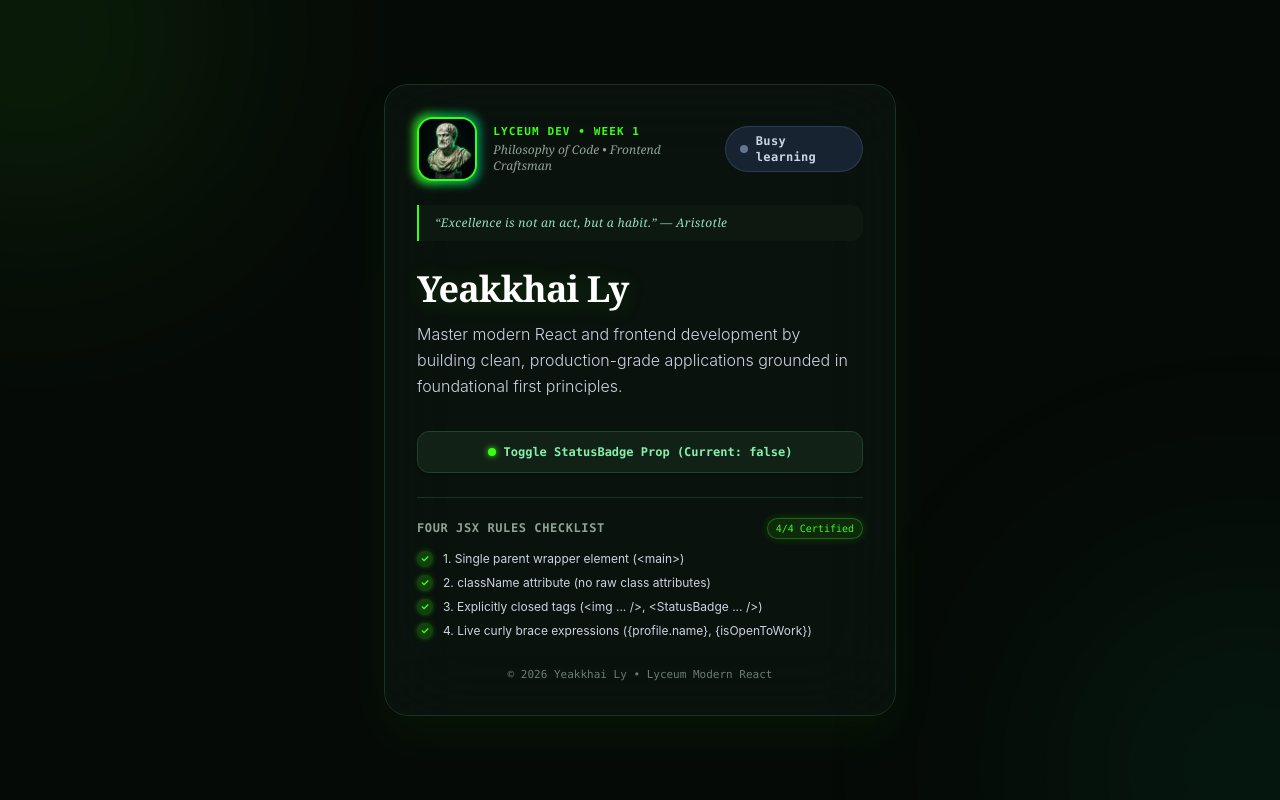
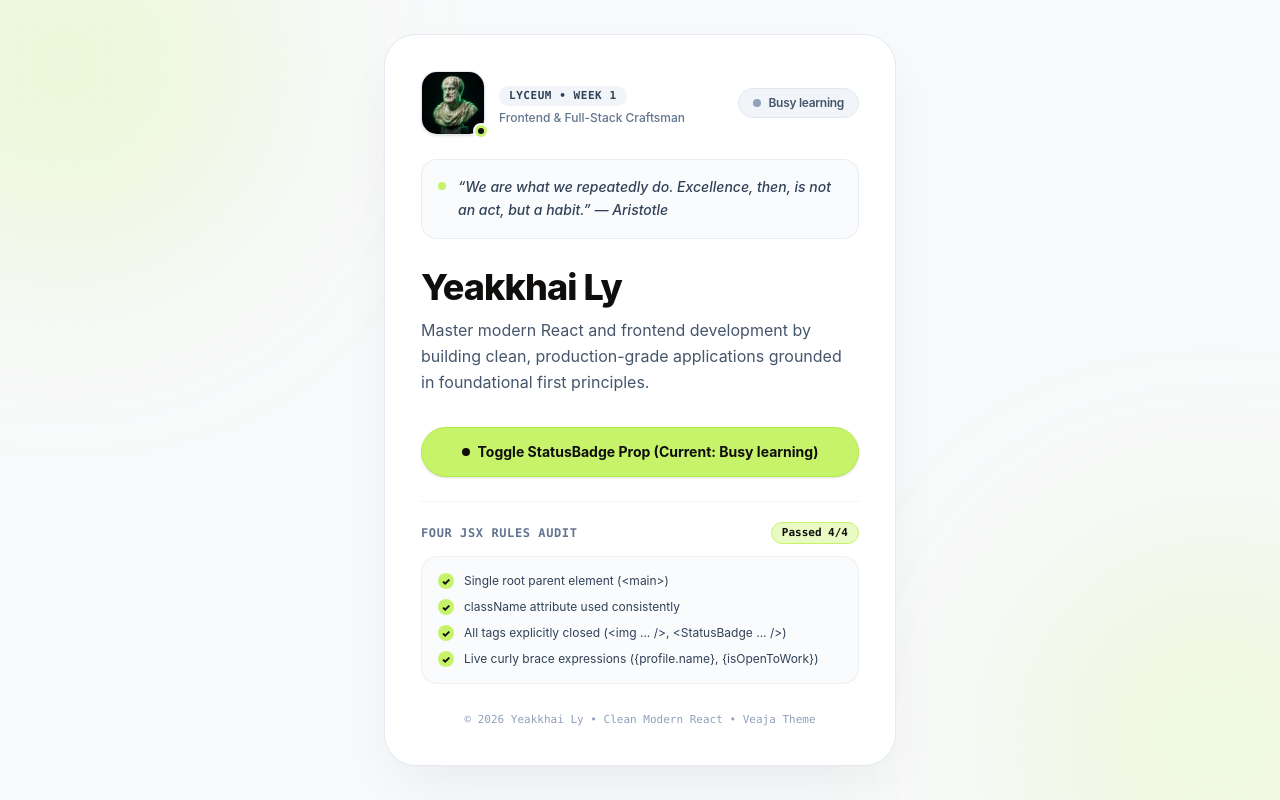
Before and after one commit to lyyeakkhai/my-portfolio, a React (Vite) app: page / in a window 1280 px wide. Built offline with nearby package versions, Linux system fonts and the light colour scheme.

Commit message:
feat: apply clean white background and Veaja electric lime theme

```diff
--- a/src/App.jsx
+++ b/src/App.jsx
@@ -6,116 +6,121 @@ export default function App() {
 
   const profile = {
     name: "Yeakkhai Ly",
-    title: "Philosophy of Code • Frontend Craftsman",
-    quote: "“Excellence is not an act, but a habit.” — Aristotle",
+    role: "Frontend & Full-Stack Craftsman",
+    quote: "“We are what we repeatedly do. Excellence, then, is not an act, but a habit.” — Aristotle",
     goal: "Master modern React and frontend development by building clean, production-grade applications grounded in foundational first principles.",
     year: new Date().getFullYear(),
   };
 
   return (
-    <main className="min-h-screen bg-[#060a07] text-slate-100 flex flex-col items-center justify-center p-6 selection:bg-[#39ff14]/30 relative overflow-hidden font-sans">
-      {/* Background ambient neon orbs */}
-      <div className="absolute -top-40 -left-40 w-96 h-96 bg-[#39ff14]/10 rounded-full blur-[128px] pointer-events-none" />
-      <div className="absolute -bottom-40 -right-40 w-96 h-96 bg-emerald-500/10 rounded-full blur-[128px] pointer-events-none" />
+    <main className="min-h-screen bg-[#f8f9fa] text-[#0f0e0d] flex flex-col items-center justify-center p-4 sm:p-8 selection:bg-[#c7f36b] font-sans relative overflow-hidden">
+      {/* Veaja-style subtle glowing radial ambient lights */}
+      <div className="absolute -top-32 -left-32 w-96 h-96 bg-[#c7f36b]/25 rounded-full blur-[100px] pointer-events-none" />
+      <div className="absolute -bottom-32 -right-32 w-96 h-96 bg-[#c7f36b]/20 rounded-full blur-[100px] pointer-events-none" />
 
-      {/* Main Aristotle Theme Card Container */}
-      <section className="relative z-10 w-full max-w-lg bg-[#0b130e]/90 backdrop-blur-2xl border border-[#1b3121] rounded-3xl p-8 shadow-[0_20px_50px_rgba(0,0,0,0.8)] shadow-[#39ff14]/5 space-y-6">
+      {/* Main Container */}
+      <section className="relative z-10 w-full max-w-lg bg-white/95 backdrop-blur-md rounded-[32px] border border-slate-200/90 p-7 sm:p-9 shadow-[0_25px_60px_-15px_rgba(15,14,13,0.07)] space-y-6">
 
-        {/* Card Header: Aristotle Bust & StatusBadge */}
+        {/* Header Bar: Aristotle Avatar & Status Badge */}
         <div className="flex items-center justify-between gap-4">
-          <div className="flex items-center gap-4">
-            <div className="relative group">
-              <div className="absolute -inset-1 bg-gradient-to-r from-[#39ff14] to-emerald-600 rounded-2xl blur-xs opacity-75 group-hover:opacity-100 transition duration-300" />
+          <div className="flex items-center gap-3.5">
+            <div className="relative">
               <img
                 src="/aristotle.jpg"
-                alt="Aristotle with Neon Green Cybernetics"
-                className="relative w-16 h-16 rounded-2xl object-cover border-2 border-[#39ff14] shadow-md shadow-[#39ff14]/20"
+                alt="Aristotle Portrait with Neon Accent"
+                className="w-14 h-14 sm:w-16 sm:h-16 rounded-2xl object-cover border border-slate-200 shadow-sm"
               />
+              <span className="absolute -bottom-1 -right-1 w-4 h-4 rounded-full bg-[#c7f36b] border-2 border-white flex items-center justify-center">
+                <span className="w-1.5 h-1.5 rounded-full bg-[#0f0e0d]" />
+              </span>
             </div>
             <div>
-              <p className="text-[11px] font-mono uppercase tracking-widest text-[#39ff14] font-bold">
-                LYCEUM DEV • WEEK 1
-              </p>
-              <p className="text-xs text-[#8fa394] font-serif italic pt-0.5">
-                {profile.title}
+              <span className="inline-flex items-center gap-1.5 px-2.5 py-0.5 rounded-full text-[11px] font-mono font-bold tracking-wider uppercase bg-slate-100 text-slate-700">
+                Lyceum • Week 1
+              </span>
+              <p className="text-xs text-slate-500 font-medium pt-1">
+                {profile.role}
               </p>
             </div>
           </div>
           <StatusBadge isOpenToWork={isOpenToWork} />
         </div>
 
-        {/* Aristotle Epigraph */}
-        <div className="bg-[#0f1d13]/60 border-l-2 border-[#39ff14] px-4 py-2.5 rounded-r-xl">
-          <p className="text-xs font-serif italic text-emerald-200/90 tracking-wide">
+        {/* Aristotle Epigraph Card */}
+        <div className="bg-slate-50/80 border border-slate-200/70 rounded-2xl p-4 flex items-start gap-3">
+          <span className="w-2 h-2 rounded-full bg-[#c7f36b] mt-1.5 shrink-0" />
+          <p className="text-xs sm:text-sm font-medium text-slate-700 italic leading-relaxed">
             {profile.quote}
           </p>
         </div>
 
-        {/* Profile Content */}
-        <div className="space-y-3 pt-1">
-          <h1 className="text-3xl sm:text-4xl font-serif font-bold tracking-tight text-white drop-shadow-[0_2px_10px_rgba(57,255,20,0.15)]">
+        {/* Profile Identity & Mission */}
+        <div className="space-y-2.5 pt-1">
+          <h1 className="text-3xl sm:text-4xl font-extrabold tracking-tight text-[#0f0e0d]">
             {profile.name}
           </h1>
-          <p className="text-slate-300 text-sm sm:text-base leading-relaxed font-light">
+          <p className="text-slate-600 text-sm sm:text-base leading-relaxed font-normal">
             {profile.goal}
           </p>
         </div>
 
-        {/* Interactive Status Toggle */}
+        {/* Primary Veaja-Style Pill Action Button */}
         <div className="pt-2">
           <button
             type="button"
             onClick={() => setIsOpenToWork(!isOpenToWork)}
-            className="w-full py-3 px-4 rounded-xl text-xs font-mono font-semibold bg-[#112116] hover:bg-[#162e1e] active:scale-[0.99] transition-all duration-200 border border-[#23422a] text-[#86efac] hover:border-[#39ff14]/60 flex items-center justify-center gap-2 cursor-pointer shadow-sm hover:shadow-[0_0_15px_rgba(57,255,20,0.15)]"
+            className="w-full py-3.5 px-6 rounded-full font-bold text-xs sm:text-sm bg-[#c7f36b] hover:bg-[#bbf055] active:scale-[0.99] transition-all duration-200 text-[#0f0e0d] border border-[#b2ec45] flex items-center justify-center gap-2 cursor-pointer shadow-sm hover:shadow-md"
           >
-            <span className="w-2 h-2 rounded-full bg-[#39ff14] shadow-[0_0_6px_#39ff14]" />
+            <span className="w-2 h-2 rounded-full bg-[#0f0e0d]" />
             <span>
-              Toggle StatusBadge Prop (Current: {isOpenToWork ? "true" : "false"})
+              Toggle StatusBadge Prop (Current: {isOpenToWork ? "Open to work" : "Busy learning"})
             </span>
           </button>
         </div>
 
-        {/* Four JSX Rules Audit Section */}
-        <div className="border-t border-[#1b3121] pt-5 space-y-3">
+        {/* Four JSX Rules Audit Panel */}
+        <div className="border-t border-slate-100 pt-5 space-y-3">
           <div className="flex items-center justify-between">
-            <p className="text-xs font-mono font-semibold uppercase tracking-wider text-[#8fa394]">
-              Four JSX Rules Checklist
-            </p>
-            <span className="text-[10px] font-mono px-2 py-0.5 rounded-full bg-[#39ff14]/10 text-[#39ff14] border border-[#39ff14]/30 shadow-[0_0_8px_rgba(57,255,20,0.2)]">
-              4/4 Certified
+            <span className="text-xs font-mono font-bold tracking-wider text-slate-500 uppercase">
+              Four JSX Rules Audit
+            </span>
+            <span className="text-[11px] font-mono font-bold px-2.5 py-0.5 rounded-full bg-[#c7f36b]/40 text-[#0f0e0d] border border-[#c7f36b]">
+              Passed 4/4
             </span>
           </div>
-          <ul className="text-xs space-y-2 text-slate-300">
+          <div className="bg-slate-50/80 rounded-2xl p-4 border border-slate-200/60">
+            <ul className="text-xs space-y-2.5 text-slate-700">
               <li className="flex items-center gap-2.5">
-              <span className="w-4 h-4 rounded-full bg-[#39ff14]/20 text-[#39ff14] flex items-center justify-center text-[10px] font-bold shadow-[0_0_5px_rgba(57,255,20,0.3)]">
+                <span className="w-4 h-4 rounded-full bg-[#c7f36b] text-[#0f0e0d] flex items-center justify-center text-[10px] font-black shrink-0">
                   ✓
                 </span>
-              <span>1. Single parent wrapper element (&lt;main&gt;)</span>
+                <span>Single root parent element (&lt;main&gt;)</span>
               </li>
               <li className="flex items-center gap-2.5">
-              <span className="w-4 h-4 rounded-full bg-[#39ff14]/20 text-[#39ff14] flex items-center justify-center text-[10px] font-bold shadow-[0_0_5px_rgba(57,255,20,0.3)]">
+                <span className="w-4 h-4 rounded-full bg-[#c7f36b] text-[#0f0e0d] flex items-center justify-center text-[10px] font-black shrink-0">
                   ✓
                 </span>
-              <span>2. className attribute (no raw class attributes)</span>
+                <span>className attribute used consistently</span>
               </li>
               <li className="flex items-center gap-2.5">
-              <span className="w-4 h-4 rounded-full bg-[#39ff14]/20 text-[#39ff14] flex items-center justify-center text-[10px] font-bold shadow-[0_0_5px_rgba(57,255,20,0.3)]">
+                <span className="w-4 h-4 rounded-full bg-[#c7f36b] text-[#0f0e0d] flex items-center justify-center text-[10px] font-black shrink-0">
                   ✓
                 </span>
-              <span>3. Explicitly closed tags (&lt;img ... /&gt;, &lt;StatusBadge ... /&gt;)</span>
+                <span>All tags explicitly closed (&lt;img ... /&gt;, &lt;StatusBadge ... /&gt;)</span>
               </li>
               <li className="flex items-center gap-2.5">
-              <span className="w-4 h-4 rounded-full bg-[#39ff14]/20 text-[#39ff14] flex items-center justify-center text-[10px] font-bold shadow-[0_0_5px_rgba(57,255,20,0.3)]">
+                <span className="w-4 h-4 rounded-full bg-[#c7f36b] text-[#0f0e0d] flex items-center justify-center text-[10px] font-black shrink-0">
                   ✓
                 </span>
-              <span>4. Live curly brace expressions ({`{profile.name}`}, {`{isOpenToWork}`})</span>
+                <span>Live curly brace expressions ({`{profile.name}`}, {`{isOpenToWork}`})</span>
               </li>
             </ul>
           </div>
+        </div>
 
-        {/* Classical Footer */}
-        <footer className="text-center text-[11px] text-[#6b7c70] font-mono pt-1">
-          © {profile.year} {profile.name} • Lyceum Modern React
+        {/* Clean Footer */}
+        <footer className="text-center text-[11px] text-slate-400 font-mono pt-1">
+          © {profile.year} {profile.name} • Clean Modern React • Veaja Theme
         </footer>
       </section>
     </main>
--- a/src/components/StatusBadge.jsx
+++ b/src/components/StatusBadge.jsx
@@ -1,17 +1,17 @@
 export default function StatusBadge({ isOpenToWork }) {
   return (
     <span
-      className={`inline-flex items-center gap-2 px-3.5 py-1.5 rounded-full text-xs font-mono font-semibold tracking-wide border transition-all duration-300 ${
+      className={`inline-flex items-center gap-2 px-3.5 py-1.5 rounded-full text-xs font-semibold tracking-tight border transition-all duration-200 ${
         isOpenToWork
-          ? "bg-[#39ff14]/15 text-[#39ff14] border-[#39ff14]/40 shadow-md shadow-[#39ff14]/20"
-          : "bg-slate-800/80 text-slate-300 border-slate-700/80"
+          ? "bg-[#c7f36b] text-[#0f0e0d] border-[#b0ea4f] shadow-xs"
+          : "bg-slate-100 text-slate-600 border-slate-200"
       }`}
     >
       <span
         className={`w-2 h-2 rounded-full ${
           isOpenToWork
-            ? "bg-[#39ff14] shadow-[0_0_8px_#39ff14] animate-pulse"
-            : "bg-slate-500"
+            ? "bg-[#0f0e0d] animate-pulse"
+            : "bg-slate-400"
         }`}
       />
       {isOpenToWork ? "Open to work" : "Busy learning"}
```
Also changed, not shown: screenshot.png. Lines whose indentation alone changed are shown as unchanged.
